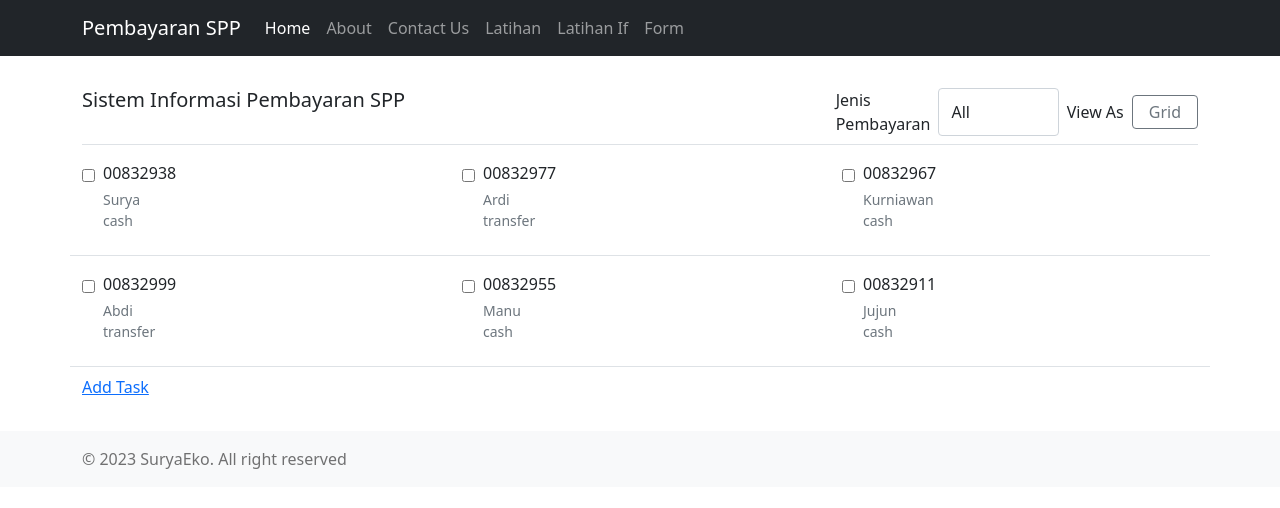
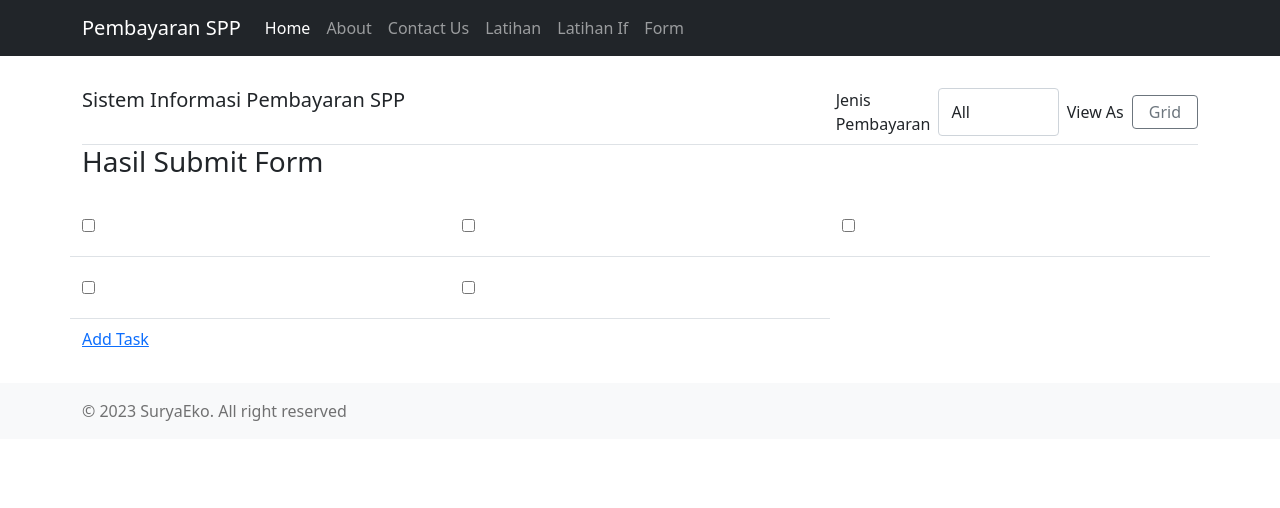
Before and after one commit to suryaekop/PembayaranSPP, a Nuxt app: page / in a window 1280 px wide. Shown: the top 508 px of the page. Built offline with nearby package versions, Linux system fonts and the light colour scheme.

Commit message:
Menginput form

```diff
--- a/components/Card/CardItem.vue
+++ b/components/Card/CardItem.vue
@@ -1,17 +1,19 @@
 <template>
     <div :class="['item-task d-flex align-items-start border-bottom pt-3 pb-4', isGrid ? 'col-12 col-md-6 col-lg-4' : 'col-12']">
-    <input id="task" v-model="localTask.isDone"  type="checkbox"  name="status"  class="me-2 mt-2" :checked="student.isDone" >
-    <div :class="['d-flex flex-column', student.isDone ? 'text-decoration-line-through fst-italic' : '']">
-        <div class="title-task mb-1">{{ student.nis }}</div>
-        <div class="description-task small text-muted">{{ student.nama }}</div>
-        <div class="description-task small text-muted">{{ student.pembayaran }}</div>
+    <input id="task" v-model="localTask.isDone"  type="checkbox"  name="status"  class="me-2 mt-2" :checked="form.isDone" >
+    <div :class="['d-flex flex-column', form.isDone ? 'text-decoration-line-through fst-italic' : '']">
+        <div class="title-task mb-1">{{ form.nis }}</div>
+        <div class="description-task small text-muted">{{ form.nama }}</div>
+        <div class="description-task small text-muted">{{ form.kelas }}</div>
+        <div class="description-task small text-muted">{{ form.jenis_pembayaran }}</div>
+        <div class="description-task small text-muted">{{ form.alamat }}</div>
     </div>
         </div>
 </template>
 <script>
     export default{
         props : {
-            student :{
+            form :{
                 type: Object,
                 default() {
                     return{}
@@ -26,10 +28,10 @@
         computed : {
             localTask:{
                 get(){
-                    return this.student
+                    return this.form
                 },
                 set(newValue){
-                    this.$emit('update:student', newValue)
+                    this.$emit('update:form', newValue)
             },
         },
     }
--- a/pages/index.vue
+++ b/pages/index.vue
@@ -17,24 +17,48 @@
       </div>
     </div>
   </div>
+  <div>
+        <h3>Hasil Submit Form </h3>
+        <ul>
+            <li v-for="daftarsiswa in inputSiswa" :key="daftarsiswa">{{ form }}</li>
+        </ul>
+    </div>
     <div class="list-task row">
-      <CardItem v-for="student in filteredStudents" :key="student.nis" :student="student" :isGrid="isGrid" />
+      <CardItem v-for="(daftarsiswa,s) in form" :key="s" :student="daftarsiswa" :isGrid="isGrid" />
     </div>
+    <form v-on:submit.prevent="simpanSiswa">
     <div class="action py-2">
       <a v-if="!isCreating" href="#" class="add-button"  @click="isCreating=!isCreating">Add Task</a>
       <div v-else class="add-card">
         <div class="card mb-2">
           <div class="card-body d-flex flex-column p-0">
-            <input class="form-control border-0 mb-2" placeholder="Title" type="text">
-            <textarea class="form-control border-0 small" placeholder="Description" rows="3"></textarea>
+            <label class="label">Nis</label>
+            <input v-model="form.nis" class="form-control border-0 mb-2" placeholder="nis" type="text">
+            <label class="label">Nama Siswa</label>
+            <input v-model="form.nama" class="form-control border-0 mb-2" placeholder="Nama Siswa" type="text">
+            <label class="label">Kelas</label>
+            <select v-model="form.kelas">
+                    <option disabled value="">Nothing Selected</option>
+                    <option v-for="option in opsi.daftar_kelas" :key="option.value">{{ option.text }}</option>
+                </select>
+            <label class="label">Jenis Pembayaran</label>
+            <label class="radio">
+              <input v-model="form.jenis_pembayaran" type="radio" value="Cash"> Cash
+            </label>
+            <label class="radio">
+              <input v-model="form.jenis_pembayaran" type="radio" value="Transfer"> Transfer
+            </label>
+            <label class="label">Alamat</label>
+            <textarea v-model="form.alamat" class="form-control border-0 small" placeholder="Alamat" rows="3"></textarea>
           </div>
         </div>
         <div class="button-wrapper d-flex">
-          <button class="btn btn-primary me-2">Save</button>
+          <button class="button is-primary">Submit</button>
           <button class="btn btn-outline-secondary" @click="isCreating=!isCreating">Cancel</button>
         </div>
       </div>
     </div>
+  </form>
     </div>
     </div>
 </template>
@@ -57,50 +81,31 @@ export default {
       isCreating: false,
       // daftar task
       pembayaran : '',
-      students : [
-        {
-          nis : '00832938',
-          nama : 'Surya',
-          kelas : 'X RPL 1',
-          pembayaran : 'cash',
-          isDone : false,
-        },
-        {
-          nis : '00832977',
-          nama : 'Ardi',
-          kelas : 'XI RPL 1',
-          pembayaran : 'transfer',
-          isDone : false,
-        },
-        {
-          nis : '00832967',
-          nama : 'Kurniawan',
-          kelas : 'XII RPL 2',
-          pembayaran : 'cash',
-          isDone : false,
-        },
-        {
-          nis : '00832999',
-          nama : 'Abdi',
-          kelas : 'X AKT 1',
-          pembayaran : 'transfer',
-          isDone : false,
-        },
-        {
-          nis : '00832955',
-          nama : 'Manu',
-          kelas : 'XI RPL 3',
-          pembayaran : 'cash',
-          isDone : false,
-        },
-        {
-          nis : '00832911',
-          nama : 'Jujun',
-          kelas : 'XI RPL 4',
-          pembayaran : 'cash',
-          isDone : false,
-        },
-      ],
+      form:{
+        nis: '',
+        nama: '',
+        kelas:'',
+        jenis_pembayaran: '',
+        alamat: '',
+      },
+      opsi: {
+        daftar_kelas:[
+          {value:'XIRPL3', text:'XI Rekayasa Perangkat Lunak 3'},
+          {value:'XIAKT1', text:'XI Akutansi 1'},
+          {value:'XIDKV1', text:'XI Desain Komunikasi Visual 1'},
+          {value:'XIANM1', text:'XI Animasi 1'},
+          {value:'XIRPL2', text:'XI Rekayasa Perangkat Lunak 2'},
+        ]
+      },
+      inputSiswa:[],
+    }
+  },
+  methods:{
+    simpanSiswa(){
+      const daftarsiswa = {
+        form: this.form
+      }
+      this.inputSiswa.push(daftarsiswa)
     }
   },
   computed : {
@@ -123,9 +128,11 @@ export default {
       }
       return this.students.filter(student => !student.pembayaran.indexOf(this.pembayaran));
 
-    },
+    }
+  },
 
-  },
+
+
 }
 </script>
 <style>
```
